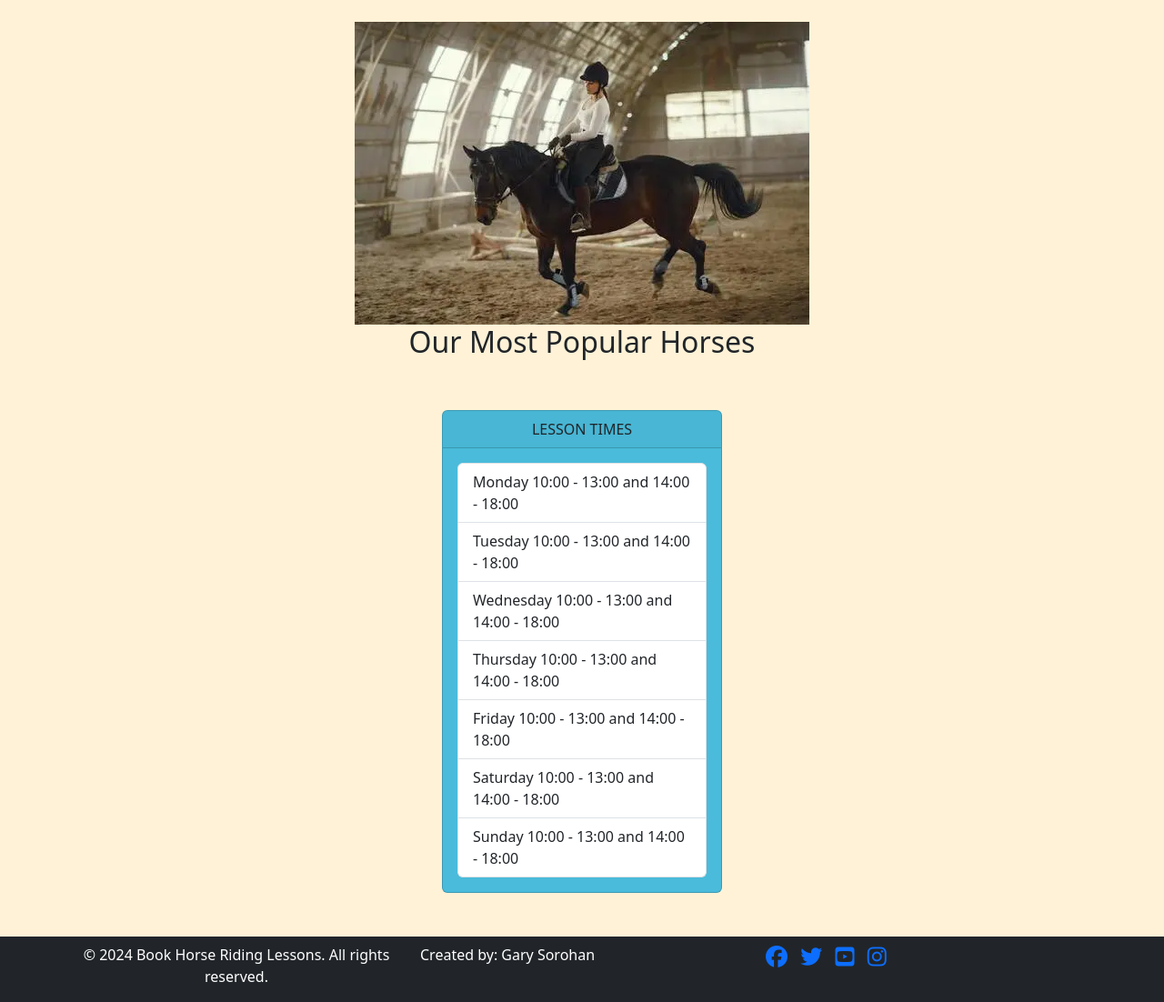
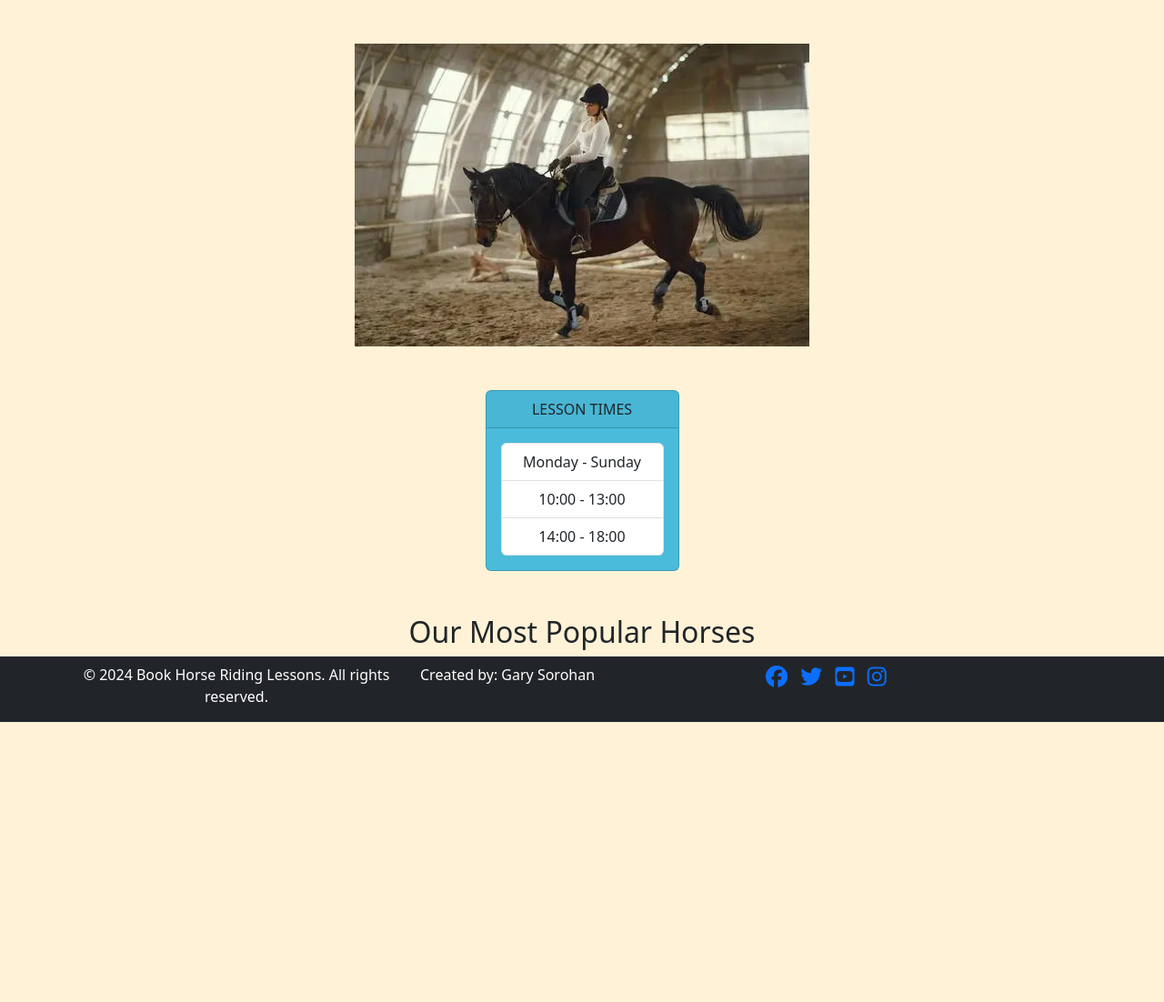
Before and after one commit to Soro82/book-horse-riding-lesson, a Django app: page / in a window 1280 px wide. Shown: the part 57-1159 px from the top of the page at 91% size. After the commit the page ends 851 px from the top, so only its background shows below. Run offline with Django 4.2, Linux system fonts and the light colour scheme; data that the repository does not hold is empty; some libraries are stand-ins or nearby versions.

Commit message:
add comments to index.html

```diff
--- a/templates/index.html
+++ b/templates/index.html
@@ -5,16 +5,34 @@
 {% load static %}
 
 <div class="container">
-    <div class="row">
-        <!-- Hero Image -->
+    <!-- Hero Image -->
+    <div class="row mt-4">
         <div class="hero-image">
             <img src="{% static 'images/hero-image.webp' %}" class="img-fluid mx-auto d-flex mt-4" alt="hero image">
         </div>
     </div>
+
+    <!-- Lesson Times Section -->
+    <div class="row justify-content-center">
+        <div class="col-lg-3 col-md-7 col-sm-4 mb-4 mt-4">
+            <div class="card">
+                <div class="card-header text-center text-uppercase">Lesson Times</div>
+                <div class="card-body">
+                    <ul class="list-group text-center">
+                        <li class="list-group-item">Monday - Sunday</li>
+                        <li class="list-group-item">10:00 - 13:00</li>
+                        <li class="list-group-item">14:00 - 18:00</li>
+                    </ul>
+                </div>
+            </div>
+        </div>
+    </div>
+
+    <!-- Most Popular Horses Section -->
     <div class="row justify-content-center">
         <h2 class="text-center">Our Most Popular Horses</h2>
         {% for horse in top_horses %}
-        <div class="col-md-3">
+        <div class="col-lg-4 col-md-6">
             <div class="card">
                 <img src="{{ horse.image.url }}" class="card-img-top" alt="A picture of a horse.">
                 <div class="card-body">
@@ -33,24 +51,7 @@
         </div>
         {% endfor %}
     </div>
-    <div class="row">
-        <div class="col-lg-4 col-md-7 col-sm-4 mb-4 mt-4 offset-md-2 offset-lg-4">
-            <div class="card">
-                <div class="card-header text-center text-uppercase">Lesson Times</div>
-                <div class="card-body">
-                    <ul class="list-group">
-                        <li class="list-group-item">Monday 10:00 - 13:00 and 14:00 - 18:00</li>
-                        <li class="list-group-item">Tuesday 10:00 - 13:00 and 14:00 - 18:00</li>
-                        <li class="list-group-item">Wednesday 10:00 - 13:00 and 14:00 - 18:00</li>
-                        <li class="list-group-item">Thursday 10:00 - 13:00 and 14:00 - 18:00</li>
-                        <li class="list-group-item">Friday 10:00 - 13:00 and 14:00 - 18:00</li>
-                        <li class="list-group-item">Saturday 10:00 - 13:00 and 14:00 - 18:00</li>
-                        <li class="list-group-item">Sunday 10:00 - 13:00 and 14:00 - 18:00</li>
-                    </ul>
-                </div>
-            </div>
-        </div>
-    </div>
+
 </div>
 
 
```
